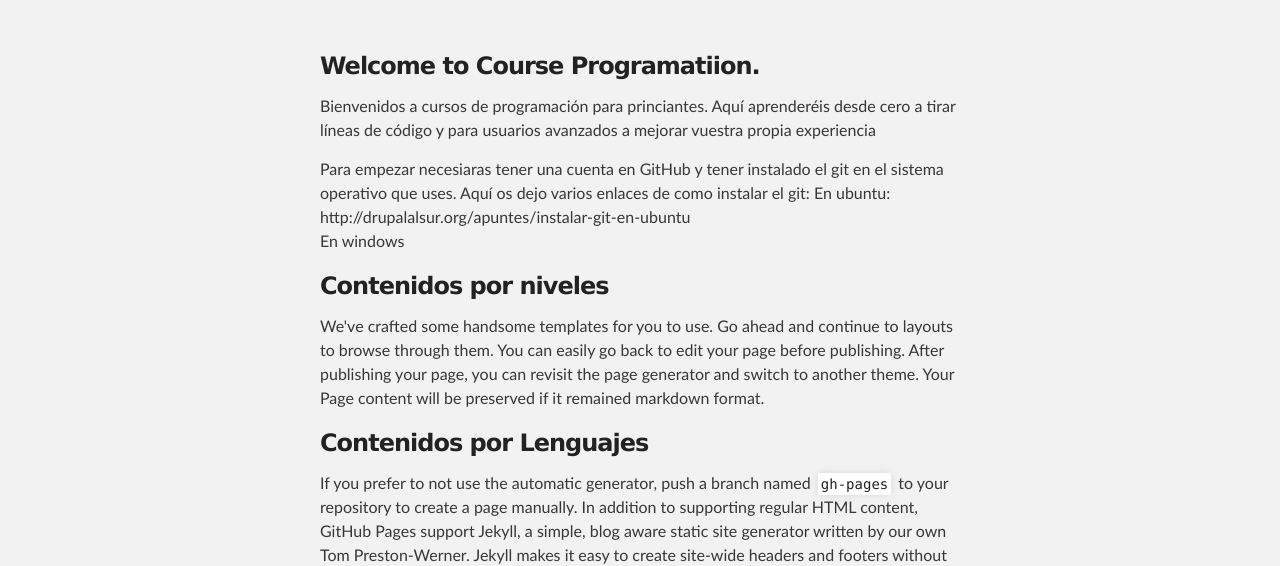
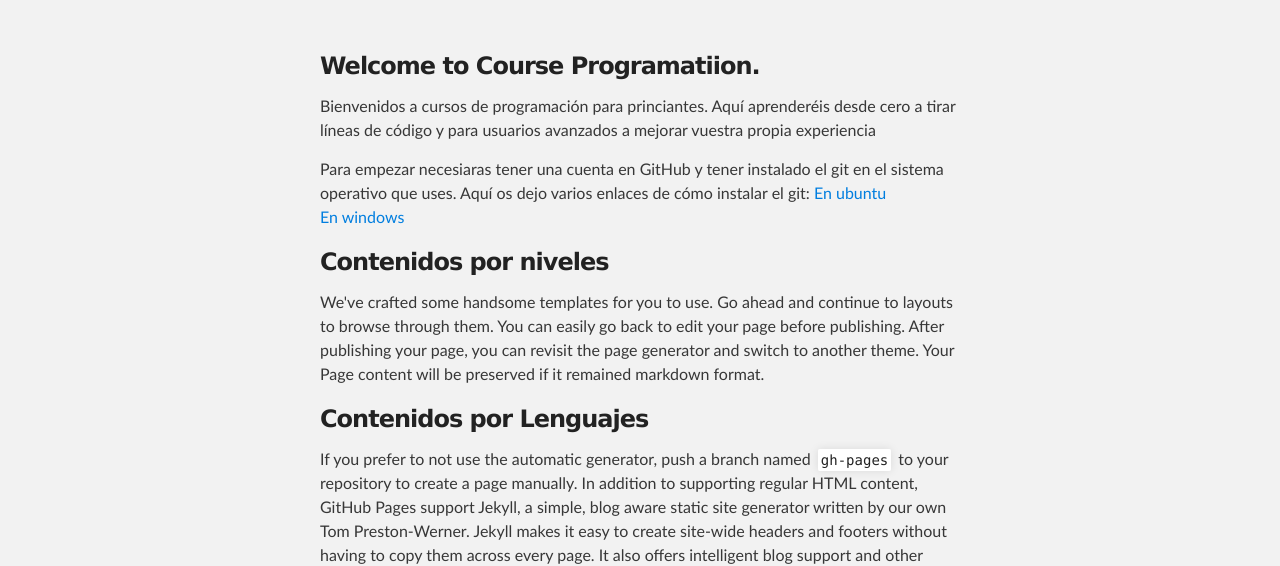
Before and after one commit to asu88/webasu.github.io, a plain HTML site: page index.html in a window 1280 px wide. Shown: the part 239-805 px from the top of the page. Drawn offline with Linux system fonts and the light colour scheme.

Commit message:
Update index.html

```diff
--- a/index.html
+++ b/index.html
@@ -38,9 +38,9 @@
 
 
 <p>Para empezar necesiaras tener una cuenta en GitHub y tener instalado el git en el sistema operativo que uses. Aquí os dejo varios enlaces
-  de como instalar el git:
-  En ubuntu:  http://drupalalsur.org/apuntes/instalar-git-en-ubuntu <br>
-  En windows
+  de cómo instalar el git:
+  <a href=" http://drupalalsur.org/apuntes/instalar-git-en-ubuntu">En ubuntu</a> <br>
+  <a href=" http://drupalalsur.org/apuntes/instalar-git-en-ubuntu">En windows</a> <br>
 </p>
 
 <h3>
```
